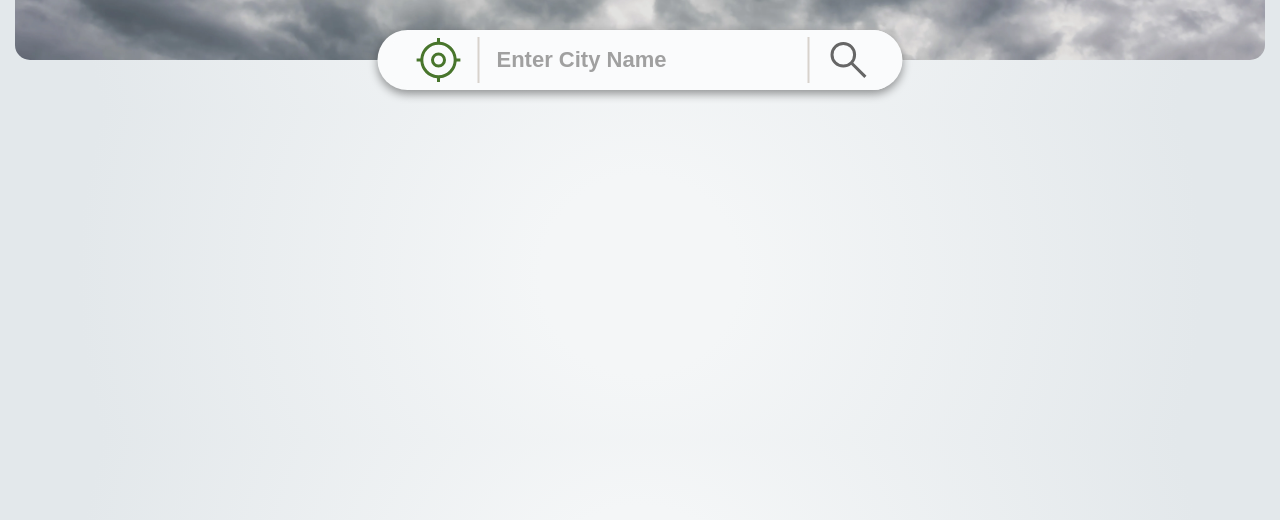
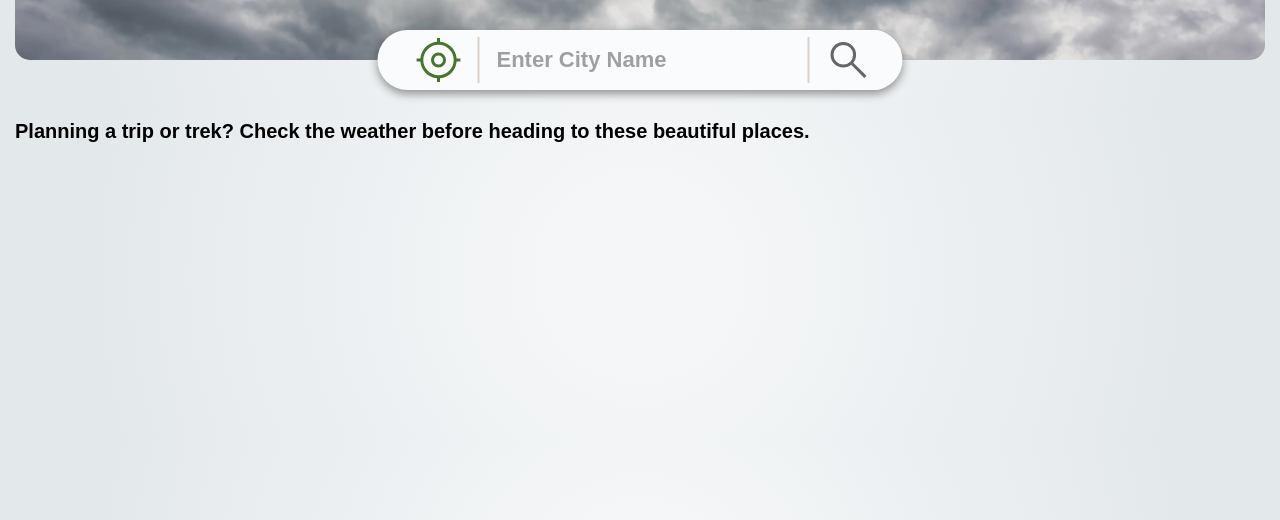
Before and after one commit to atul030702/react-liveWeather, a React app: page / in a window 1280 px wide. Shown: the part 220-740 px from the top of the page. Built offline with nearby package versions, Linux system fonts and the light colour scheme.

Commit message:
building landing ui

```diff
--- a/src/components/BodyPlaceholder.js
+++ b/src/components/BodyPlaceholder.js
@@ -25,10 +25,16 @@ const BodyPlaceholder = ({ weatherData, setWeatherData }) => {
                 <SearchArea setWeatherData={setWeatherData} setError={setError} setLoading={setLoading}/>
             </div>
 
-            <WeatherDataCard weatherData={weatherData} error={error} loading={loading}/>
+            {weatherData ? (
+                <WeatherDataCard weatherData={weatherData} error={error} loading={loading}/>
+            ) : (
+                <div className="carousel">
+                    <h3>Planning a trip or trek? Check the weather before heading to these beautiful places.</h3>
+                </div>
+            )}
 
         </div>
-    )
+    );
 };
 
 export default BodyPlaceholder;
--- a/src/components/SearchArea.js
+++ b/src/components/SearchArea.js
@@ -108,7 +108,7 @@ const SearchArea = ({ setWeatherData, setError, setLoading }) => {
     return (
         <div className="search-element">
             <div className="search-box">
-                <button className="location-icon" onClick={getUserLocation}>
+                <button className="location-icon" title="location" onClick={getUserLocation}>
                     <img src={my_location} alt="my-location-icon"/>
                 </button>
                 <Separator />
@@ -138,7 +138,7 @@ const SearchArea = ({ setWeatherData, setError, setLoading }) => {
                     onKeyDown={ (e) => handleKeyEvent(e) }
                 />
                 <Separator />
-                <button className="search-image" onClick={handleSearch}>
+                <button className="search-image" title="search" onClick={handleSearch}>
                     <img src={search} alt="search-icon" />
                 </button>
             </div>
--- a/style.css
+++ b/style.css
@@ -262,6 +262,21 @@ body::-webkit-scrollbar{
         border-radius: 30px;
         box-shadow: 0 4px 10px rgba(0, 0, 0, 0.4);
         z-index: 10;
+    };
+}
+
+.carousel{
+    width: 100%;
+    margin: 45px 15px;
+    display: flex;
+    flex-direction: column;
+    align-items: flex-start;
+    justify-content: flex-start;
+
+    h3{
+        font-size: 20px;
+        font-weight: 600;
+        margin: 0 15px;
     };
 }
 
```
Also changed, not shown: src/assets/kaimur-hills.webp (added), src/assets/kanwar-taal-lake.webp (added), src/assets/mandar-hill-view.webp (added), src/assets/nalanda-cyclopean.webp (added), src/assets/vikramshila-ruins.webp (added).
